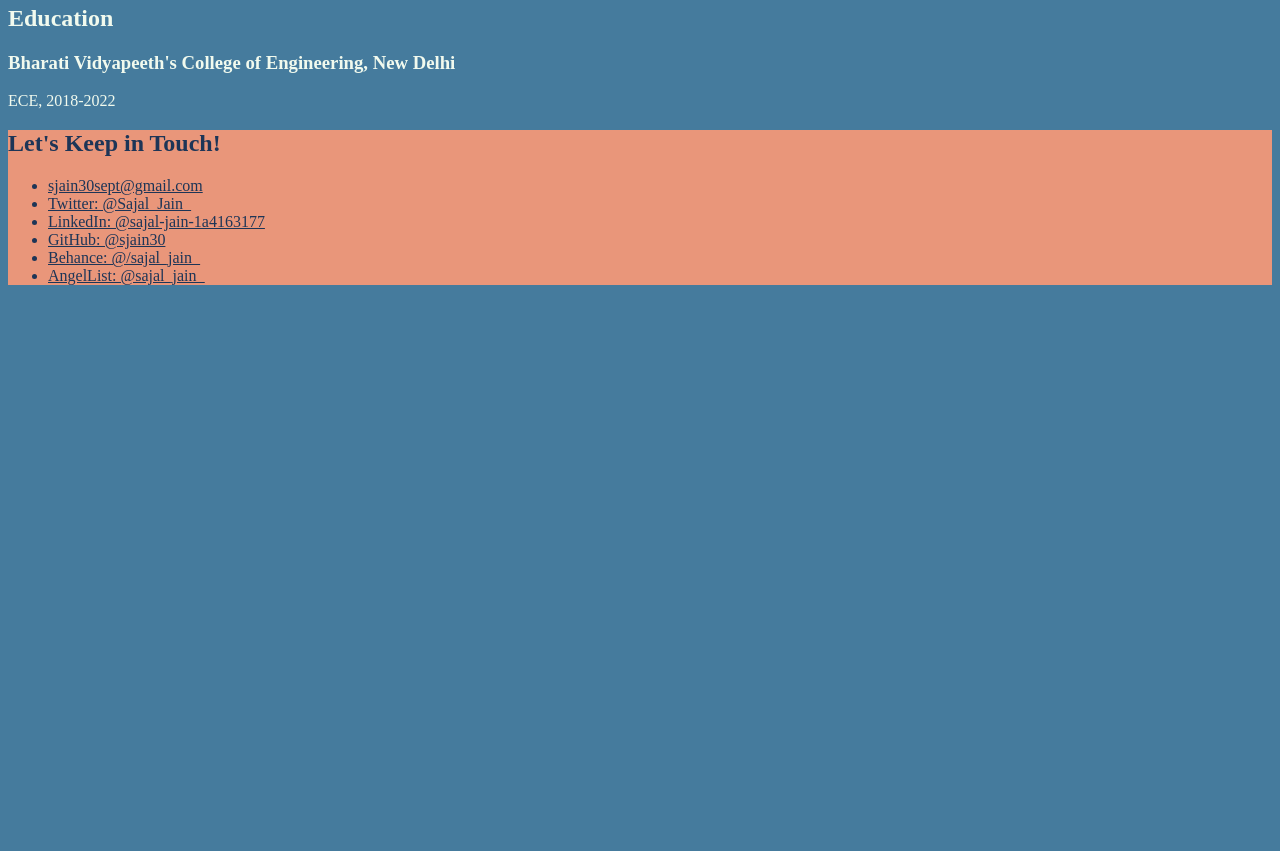
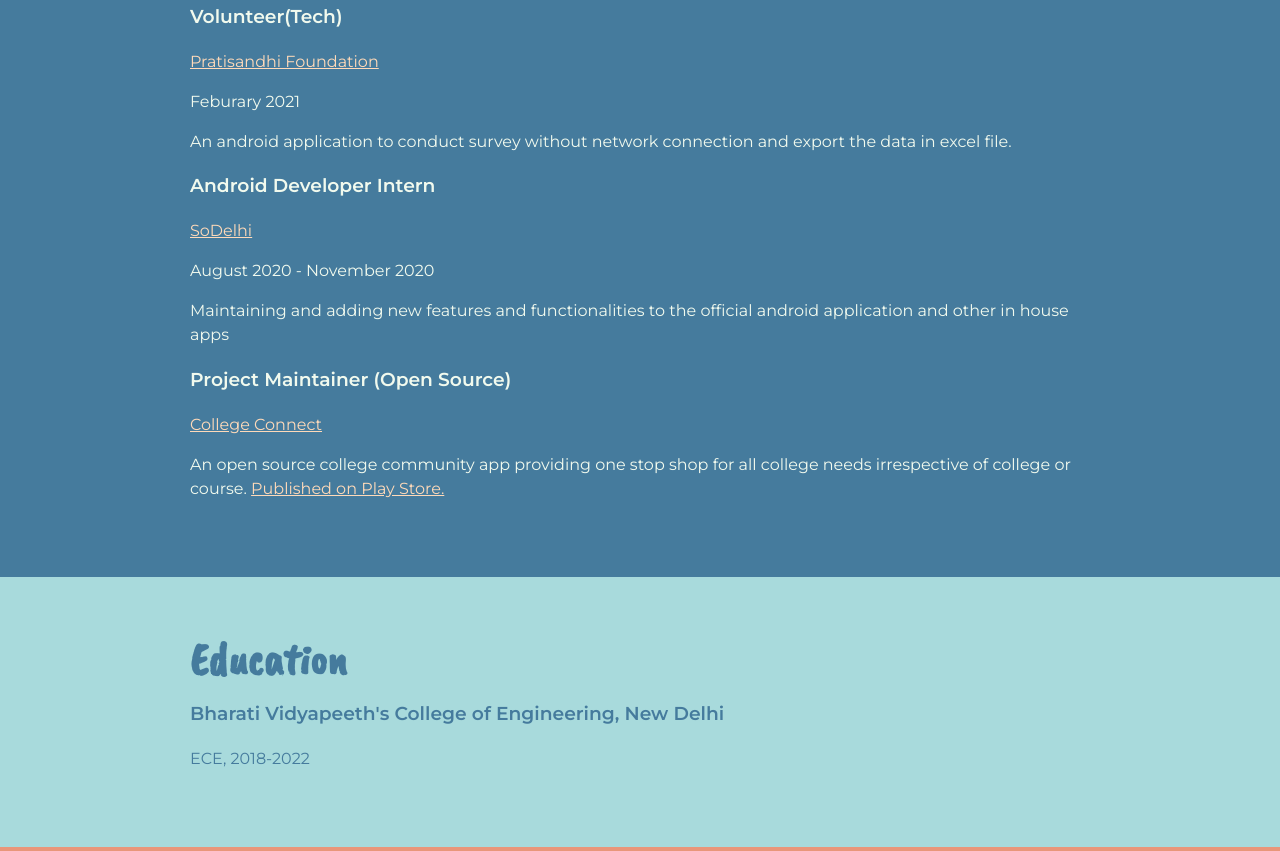
Before and after one commit to sjain30/Portfolio, a plain HTML site: page index.html in a window 1280 px wide. Shown: the part 1209-2060 px from the top of the page. Before the commit the page ends 1510 px from the top, so only its background shows below. Drawn offline with nearby package versions, Linux system fonts and the light colour scheme.

Commit message:
Content Structuring

```diff
--- a/css/style.css
+++ b/css/style.css
@@ -12,6 +12,10 @@
 body {
   color: #F1FAEE;
   background-color: #457B9D;
+  margin: 0;
+  padding: 0;
+  font-family: 'Montserrat', sans-serif;
+  line-height: 1.5;
 }
 
 img {
@@ -20,12 +24,26 @@
 
 h1 {
   color: #E63946;
-  font-size: 48px;
+  font-size: 100px;
   font: sen;
+}
+h2  {
+  font-size: 45px;
+  line-height: 1;
+}
+h1,h2 {
+  font-family: 'Caveat Brush', cursive;
+  margin: 0;
 }
 
 a {
   color: peachpuff;
+}
+
+.content-wrap {
+  width: 900px;
+  margin: 0 auto;
+  padding: 60px 0;
 }
 
 /* PROJECTS SECTION */
@@ -39,6 +57,11 @@
   color: #E63946;
 }
 
+.education {
+  background-color: #A8DADC;
+  color: #457B9D;
+}
+
 footer {
   color: #1D3557;
   background-color: darksalmon;
--- a/index.html
+++ b/index.html
@@ -4,12 +4,16 @@
     <meta charset="UTF-8" />
     <meta name="viewport" content="width=device-width, initial-scale=1.0" />
     <title>Sajal's Portfolio</title>
+    <link rel="preconnect" href="https://fonts.googleapis.com">
+  <link rel="preconnect" href="https://fonts.gstatic.com" crossorigin>
+  <link href="https://fonts.googleapis.com/css2?family=Caveat+Brush&family=Montserrat:wght@400;600&display=swap" rel="stylesheet">
     <link rel="stylesheet" href="css/style.css" />
   </head>
   <body>
     <main>
       <!-- ***********************  ABOUT / PROFILE  *********************** -->
       <header>
+        <div class="content-wrap">
         <h1>Sajal Jain</h1>
         <h2>Mobile Android Developer</h2>
 
@@ -19,10 +23,12 @@
           and aesthetics. I am a fast learner, always on the lookout for
           opportunities
         </p>
+      </div>
       </header>
 
       <!-- ********************  PROJECTS / PORTFOLIO  ********************* -->
       <section class="projects">
+        <div class="content-wrap">
         <h2>Featured Projects</h2>
 
         <!-- Copy the whole <section> block to add more projects. -->
@@ -39,10 +45,12 @@
           <a href="https://youtu.be/YzW7naTbtEc" target="_blank">View Demonstration</a>
         </section>
         <!-- End of Project block. -->
+      </div>
       </section>
 
       <!-- ***********************  WORK EXPERIENCE  *********************** -->
       <section>
+        <div class="content-wrap">
         <h2>Work Experience</h2>
 
         <!-- Copy this whole <section> block to add more jobs. -->
@@ -103,10 +111,12 @@
           <!-- <p>Job summary goes here. Add as many paragraphs as you need.</p> -->
         </section>
         <!-- End of Job block. -->
+        </div>
       </section>
 
       <!-- ******************  EDUCATION & CERTIFICATIONS ****************** -->
-      <section>
+      <section class="education">
+        <div class="content-wrap">
         <h2>Education</h2>
 
         <!-- Copy this whole <section> block to add more schools. -->
@@ -115,10 +125,12 @@
           <p>ECE, 2018-2022</p>
         </section>
         <!-- End of School block. -->
+      </div>
       </section>
 
       <!-- *****************  CONTACT INFO / SOCIAL MEDIA  ***************** -->
       <footer>
+        <div class="content-wrap">
         <h2>Let's Keep in Touch!</h2>
 
         <!-- Social media and contact links. Add or remove any networks. -->
@@ -133,6 +145,7 @@
           <li><a href="https://www.behance.net/sajal_jain_">Behance: @/sajal_jain_</a></li>
           <li><a href="https://angel.co/u/sajal_jain_" target="_blank">AngelList: @sajal_jain_</a></li>
         </ul>
+      </div>
       </footer>
     </main>
   </body>
```
